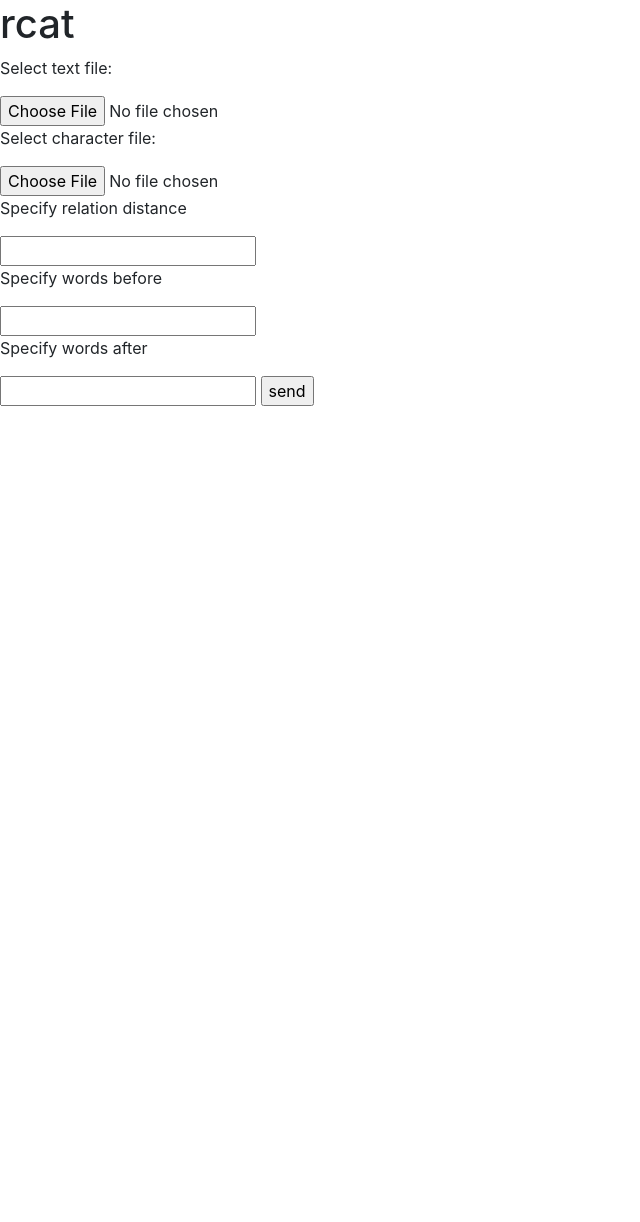
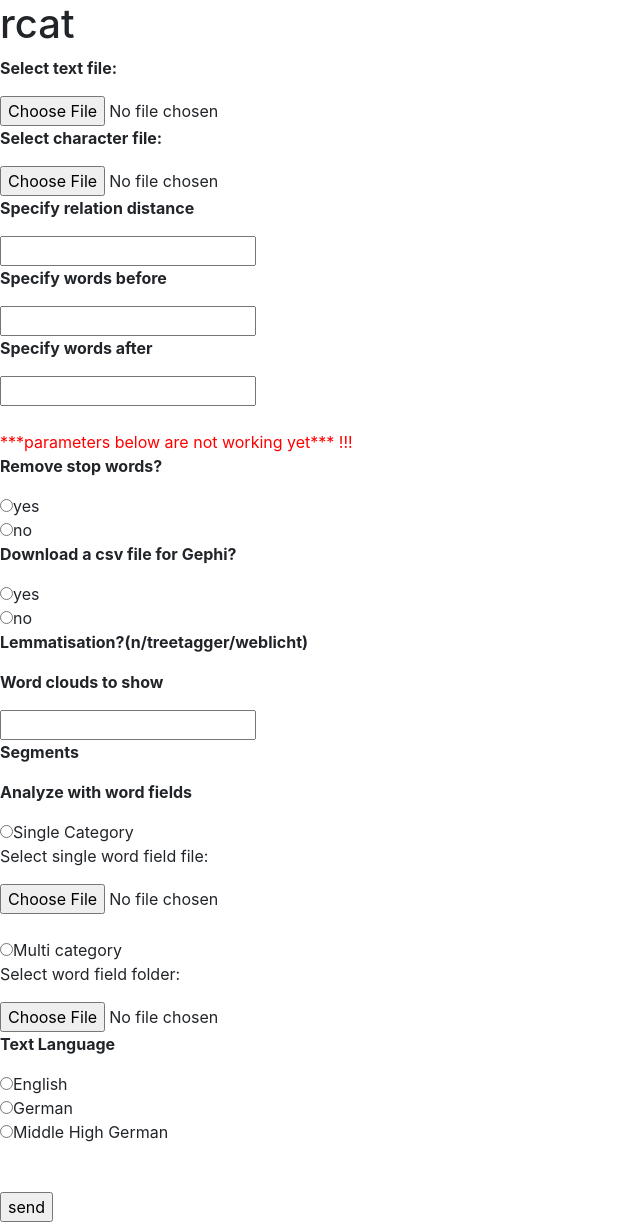
Before and after one commit to kimikadze/web-rcat, a Flask app: page / in a window 1280 px wide. Shown: the whole page, without its empty margins (0-640 px from the left). Before the commit the page ends 406 px from the top, so only its background shows below. Run offline with Flask 2, Linux system fonts and the light colour scheme; parts of the project's set-up code (start-up, migrations or seed data) failed here and were passed over; some libraries are stand-ins or nearby versions.

Commit message:
scheme for more parameters added

```diff
--- a/flask_app/templates/rcat.html
+++ b/flask_app/templates/rcat.html
@@ -14,25 +14,66 @@
 <form id="upload", action="{{ url_for('upload') }}" method="POST" enctype="multipart/form-data">
 
 
-    <p>Select text file:</p>
+    <p><b>Select text file:</b></p>
     <input type="file" name="file"/>
 
-    <p>Select character file:</p>
+    <p><b>Select character file:</b></p>
     <input type="file" name="file"/>
 
 
 
-    <p>Specify relation distance</p>
+    <p><b>Specify relation distance</b></p>
     <input type="text" name="distance"/>
 
-    <p>Specify words before</p>
+    <p><b>Specify words before</b></p>
     <input type="text" name="before"/>
 
-    <p>Specify words after</p>
+    <p><b>Specify words after</b></p>
     <input type="text" name="after"/>
 
 
+    <br>
+    <br>
+    <font color="red">***parameters below are not working yet*** !!!</font>
 
+    <p><b>Remove stop words?</b></p>
+    <input type="radio" name="stopwords" value="y">yes<br>
+    <input type="radio" name="stopwords" value="n">no<br>
+
+    <p><b>Download a csv file for Gephi?</b></p>
+    <input type="radio" name="gephi_csv" value="y">yes<br>
+    <input type="radio" name="gephi_csv" value="n">no<br>
+
+    <p><b>Lemmatisation?(n/treetagger/weblicht)</b></p>
+
+    <p><b>Word clouds to show</b></p>
+    <input type="text" name="word_clouds">
+
+    <p><b>Segments</b></p>
+
+    <p><b>Analyze with word fields</b></p>
+
+    <input type="radio" name="word_fields" value="single_category">Single Category<br>
+    <p>Select single word field file:</p>
+    <input type="file" name="file"/>
+
+    <br>
+    <br>
+
+    <input type="radio" name="word_fields" value="multi_category">Multi category<br>
+    <p>Select word field folder:</p>
+    <input type="file" name="file"/>
+
+
+    <p><b>Text Language</b></p>
+    <input type="radio" name="language" value="English">English<br>
+    <input type="radio" name="language" value="German">German<br>
+    <input type="radio" name="language" value="Middle High German">Middle High German<br>
+
+
+
+    <br>
+    <br>
     <input type="submit" value="send">
 
 </form>
```
